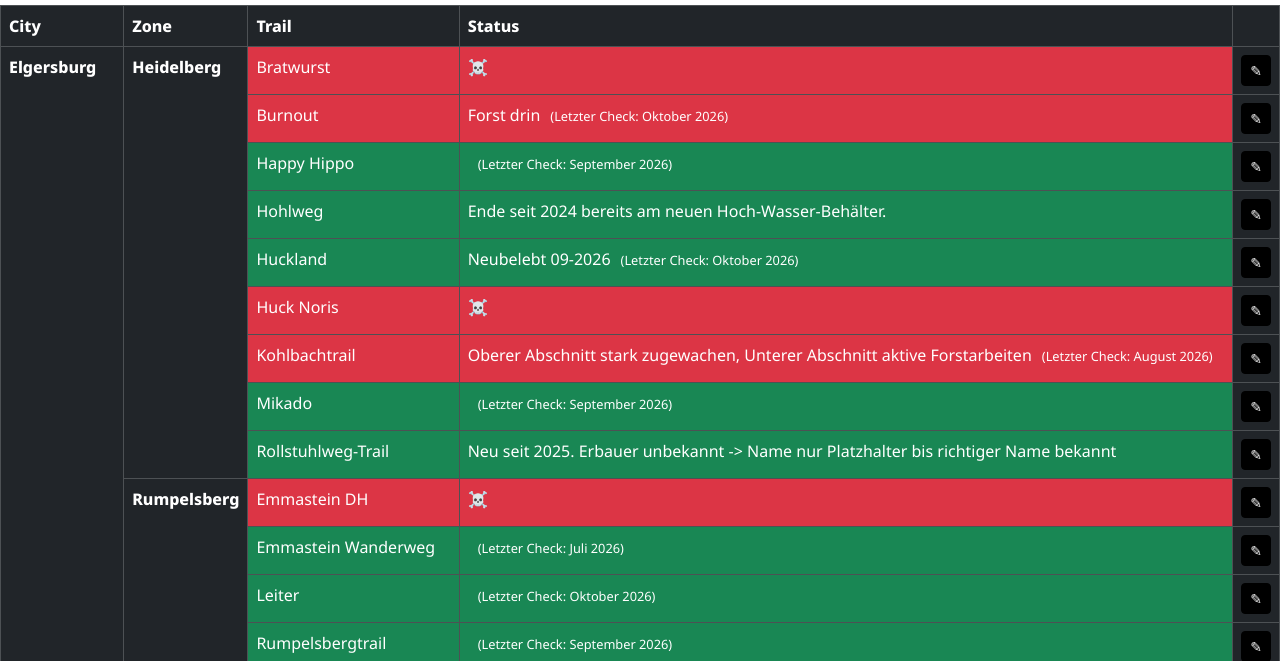
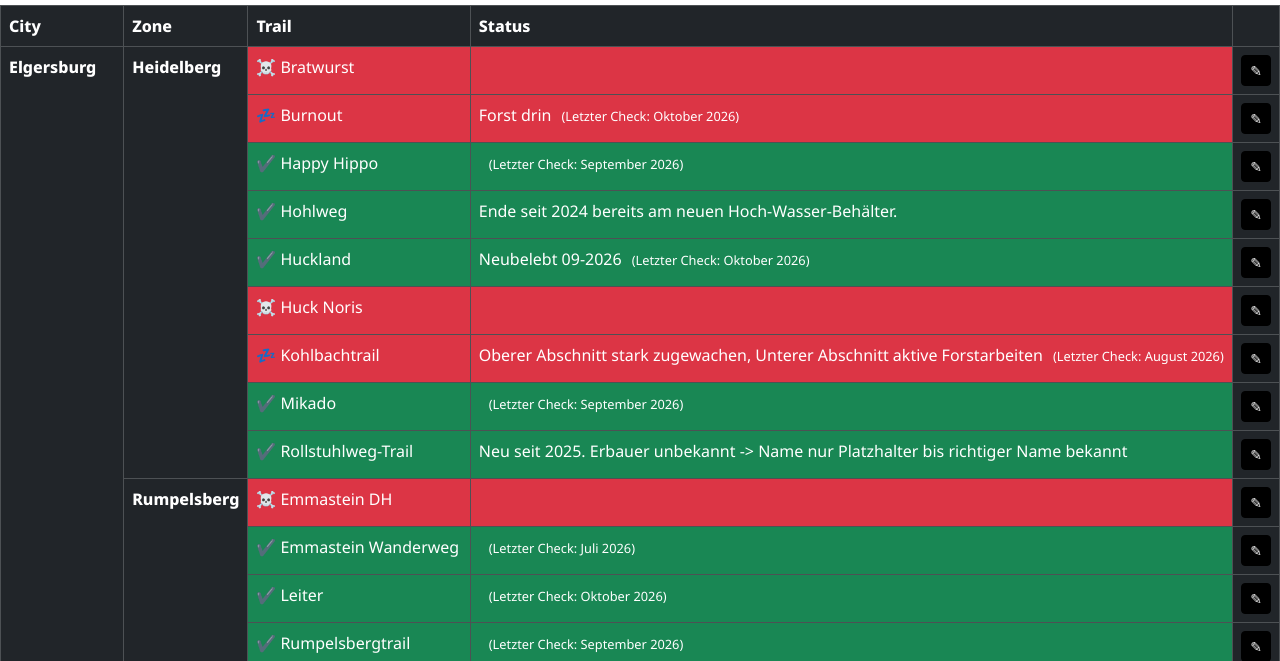
Before and after one commit to cyper85/trailampel.de, a website: page index.html in a window 1280 px wide. Shown: the part 139-800 px from the top of the page. Drawn offline with Linux system fonts and the light colour scheme.

Commit message:
Status-Icons vor dem Trailnamen für bessere Unterscheidbarkeit ohne Farbe
Co-Authored-By: Claude Opus 5.5 <noreply@anthropic.com>

```diff
--- a/index.html
+++ b/index.html
@@ -33,11 +33,12 @@
 <details class="collapsible legend" id="legend">
     <summary>Legende</summary>
     <ul class="legend-list">
-        <li><span class="legend-swatch bg-success" aria-hidden="true"></span> Fahrbar</li>
-        <li><span class="legend-swatch bg-warning" aria-hidden="true"></span> Eingeschränkt fahrbar – Hinweis im Status beachten</li>
+        <li><span class="legend-swatch bg-success" aria-hidden="true">&#10004;</span> Fahrbar</li>
+        <li><span class="legend-swatch bg-warning text-black" aria-hidden="true">&#9888;</span> Eingeschränkt fahrbar – Hinweis im Status beachten</li>
         <li><span class="legend-swatch bg-danger" aria-hidden="true">&#128691;</span> Gesperrt</li>
+        <li><span class="legend-swatch bg-danger" aria-hidden="true">&#128164;</span> Nicht aktiv</li>
         <li><span class="legend-swatch bg-danger" aria-hidden="true">&#9760;</span> Zerstört</li>
-        <li><span class="legend-swatch bg-danger" aria-hidden="true"></span> Nicht aktiv oder noch nicht fertig</li>
+        <li><span class="legend-swatch bg-danger" aria-hidden="true">&#128679;</span> Noch nicht fertig</li>
         <li><span class="legend-swatch btn btn-primary btn-sm" aria-hidden="true">&#9998;</span> Status des Trails melden bzw. bearbeiten</li>
         <li><span class="legend-example last_checkup">(Letzter Check: Monat Jahr)</span> Wann der Trail zuletzt geprüft wurde</li>
     </ul>
--- a/js/trails.js
+++ b/js/trails.js
@@ -90,6 +90,16 @@ const STATUS_LABELS = {
     "NOT READY": "Noch nicht fertig"
 };
 
+// Icon je Status, damit er auch ohne Farbwahrnehmung unterscheidbar ist
+const STATUS_ICONS = {
+    "ACTIVE": "✔",
+    "WARNING": "⚠",
+    "CLOSED": "\u{1F6B3}",
+    "INACTIVE": "\u{1F4A4}",
+    "DESTROYED": "☠",
+    "NOT READY": "\u{1F6A7}"
+};
+
 // Erzeugt eine Zelle mit expliziter ARIA-Rolle: Auf dem Handy wird die Tabelle per CSS
 // zu Blöcken umgebaut, wodurch manche Browser die Tabellensemantik verwerfen
 function create_cell(tag, role, ...classes) {
@@ -156,17 +166,25 @@ function render_table(data) {
 
             for(const trail in data[city][zone]) {
                 trail_count++;
+                const status = data[city][zone][trail]['status'];
                 const trail_td = create_cell("td", "cell", "trail");
+                if (STATUS_ICONS[status]) {
+                    // Nur zur Optik, der Status wird Screenreadern als Text vorgelesen
+                    const icon = document.createElement("span");
+                    icon.classList.add("status-icon");
+                    icon.setAttribute("aria-hidden", "true");
+                    icon.textContent = STATUS_ICONS[status];
+                    trail_td.appendChild(icon);
+                }
                 if ('alt_name' in data[city][zone][trail]) {
-                    trail_td.textContent = trail + ' (' + data[city][zone][trail]['alt_name'] + ')';
+                    trail_td.append(trail + ' (' + data[city][zone][trail]['alt_name'] + ')');
                 } else {
-                    trail_td.textContent = trail;
+                    trail_td.append(trail);
                 }
                 current_tr.appendChild(trail_td);
                 const state_td = create_cell("td", "cell", "state");
                 current_tr.appendChild(state_td);
 
-                const status = data[city][zone][trail]['status'];
                 const status_label = document.createElement("span");
                 status_label.classList.add("visually-hidden");
                 status_label.textContent = (STATUS_LABELS[status] ?? status) + '. ';
@@ -175,19 +193,11 @@ function render_table(data) {
                 if (status === "ACTIVE") {
                     trail_td.classList.add("bg-success");
                     state_td.classList.add("bg-success");
-                } else if (data[city][zone][trail]['status'] === "WARNING") {
+                } else if (status === "WARNING") {
                     trail_td.classList.add("bg-warning");
                     state_td.classList.add("bg-warning");
                     trail_td.classList.add("text-black");
                     state_td.classList.add("text-black");
-                } else if (data[city][zone][trail]['status'] === "CLOSED") {
-                    trail_td.classList.add("bg-danger");
-                    state_td.classList.add("bg-danger");
-                    state_td.insertAdjacentHTML("beforeend", '<span aria-hidden="true">&#128691;&nbsp;</span>');
-                } else if (data[city][zone][trail]['status'] === "DESTROYED") {
-                    trail_td.classList.add("bg-danger");
-                    state_td.classList.add("bg-danger");
-                    state_td.insertAdjacentHTML("beforeend", '<span aria-hidden="true">&#9760;&nbsp;</span>');
                 } else {
                     trail_td.classList.add("bg-danger");
                     state_td.classList.add("bg-danger");
--- a/styles/_global.scss
+++ b/styles/_global.scss
@@ -50,6 +50,12 @@ h1 {
 td.editor-button, th.editor-button {
   width: 1%;
   white-space: nowrap;
+}
+
+// Status-Icon vor dem Trailnamen
+span.status-icon {
+  display: inline-block;
+  min-width: 1.5em;
 }
 
 span.last_checkup {
```
Also changed, not shown: styles/styles.css, 1 other file.
